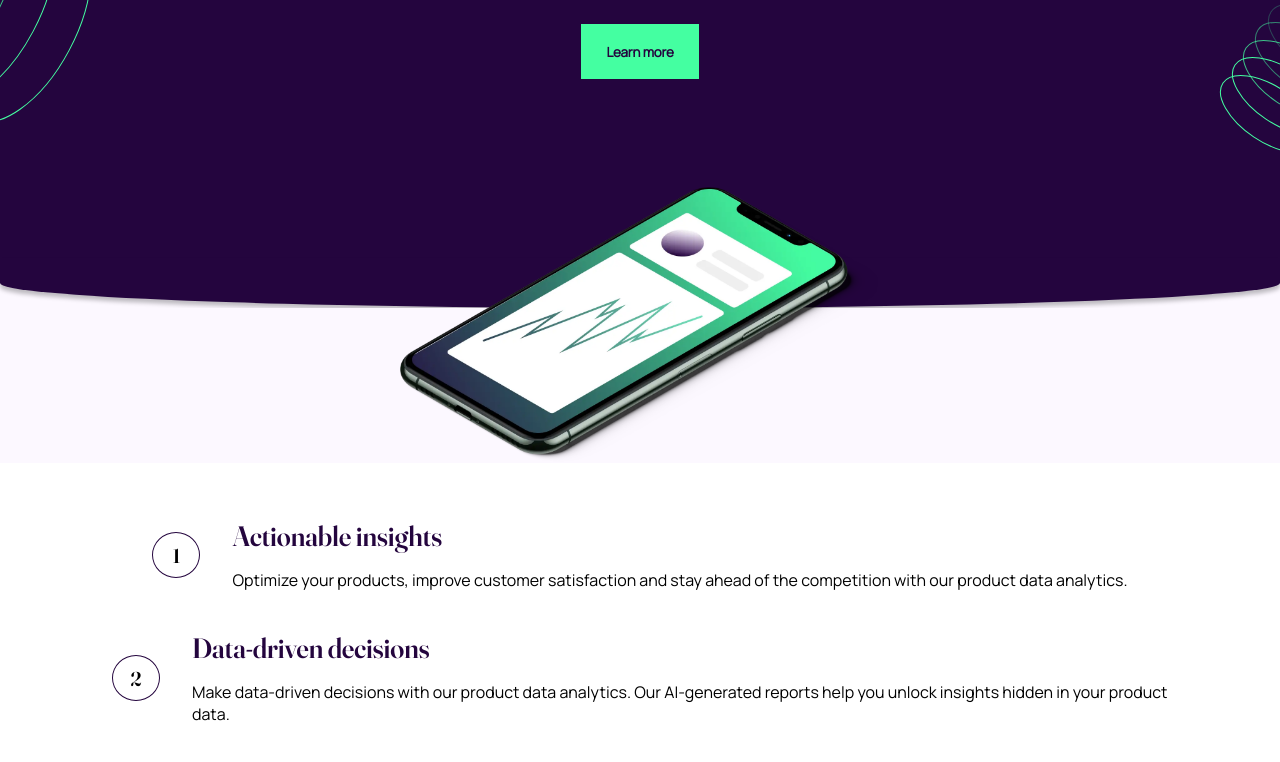
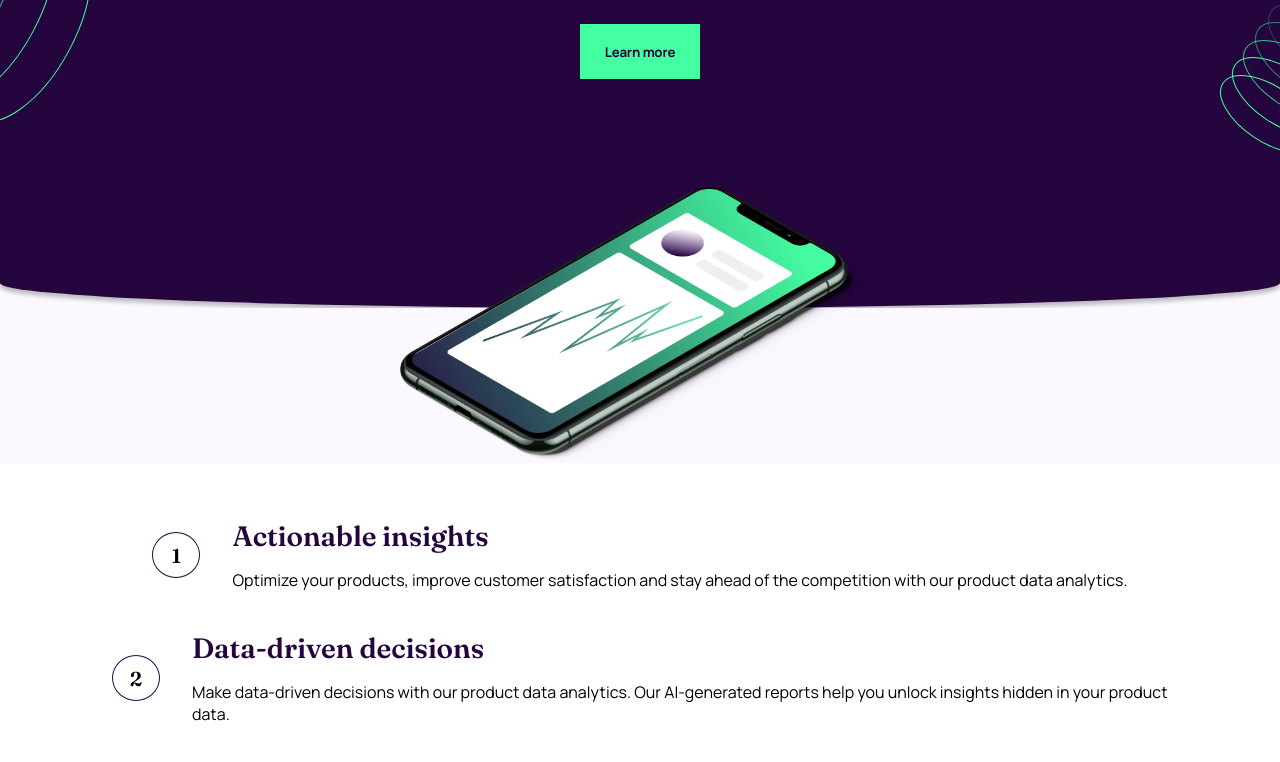
Before and after one commit to AziraalDev/workit-landing-page, a plain HTML site: page index.html in a window 1280 px wide. Shown: the part 296-1058 px from the top of the page. Drawn offline with Linux system fonts and the light colour scheme.

Commit message:
Font changes

```diff
--- a/styles/global.css
+++ b/styles/global.css
@@ -6,12 +6,12 @@
 
 @font-face {
     font-family: Fraunces;
-    src: url(/assets/fonts/fraunces/static/Fraunces_144pt-SemiBold.ttf);
+    src: url(/assets/fonts/fraunces/Fraunces-VariableFont_SOFT\,WONK\,opsz\,wght.ttf);
 }
 
 @font-face {
     font-family: Manrope;
-    src: url(/assets/fonts/manrope/static/Manrope-Regular.ttf);
+    src: url(/assets/fonts/manrope/Manrope-VariableFont_wght.ttf);
 }
 
 :root {
```
